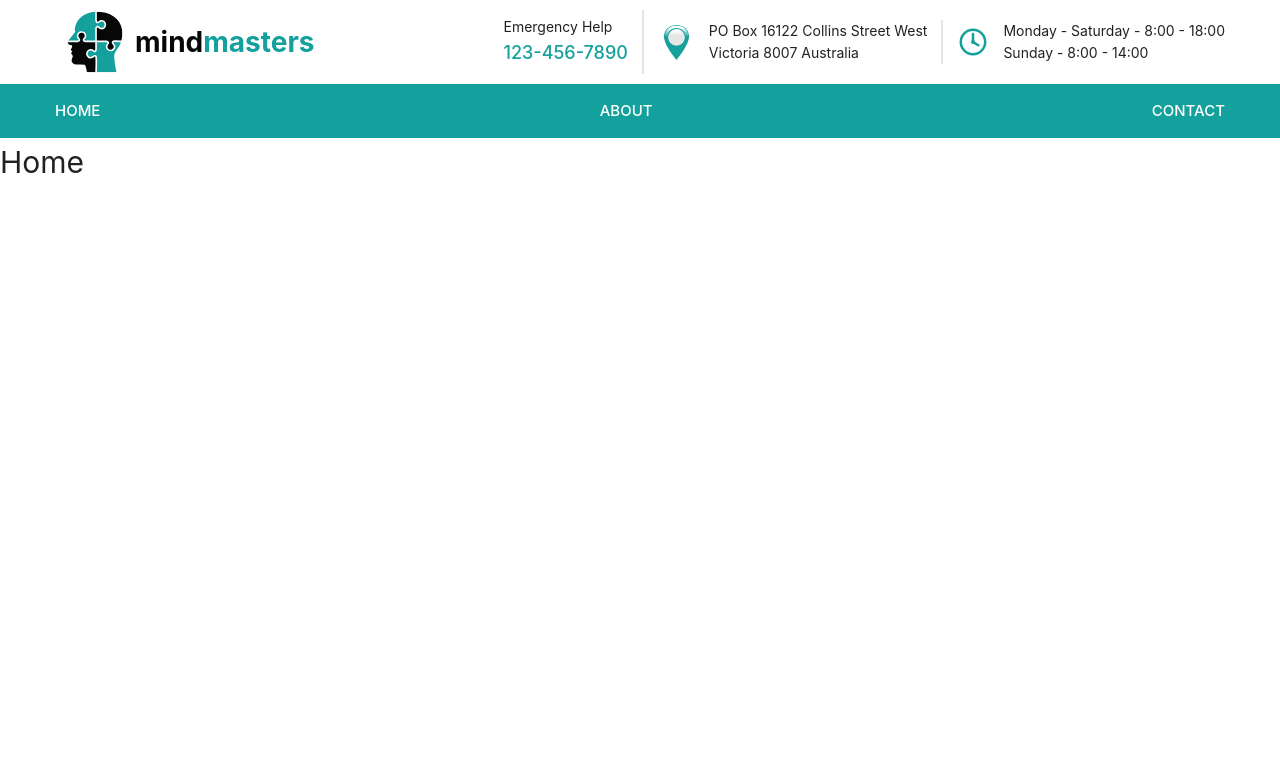
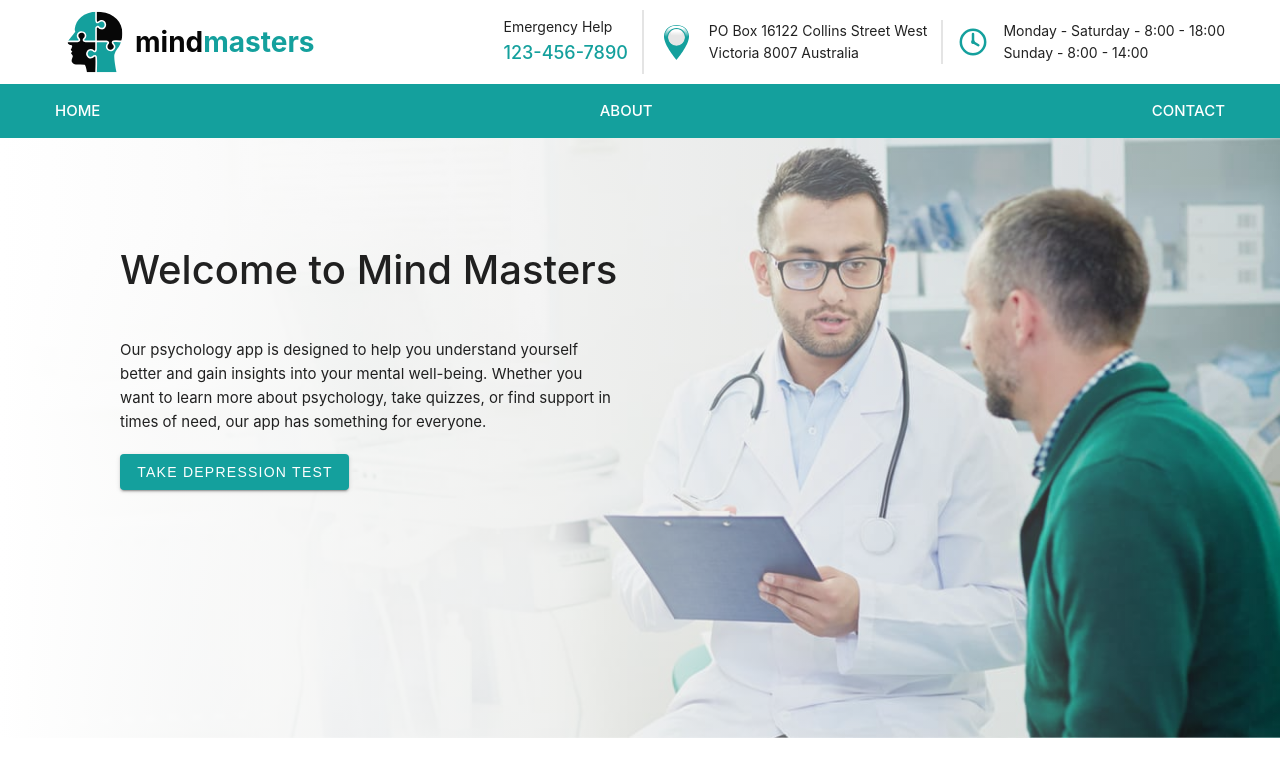
Before and after one commit to Feralwater/CogniLearn, a Vue app: page / in a window 1280 px wide. Shown: the top 776 px of the page. Built offline with nearby package versions, Linux system fonts and the light colour scheme.

Commit message:
add banner

```diff
--- a/src/main.ts
+++ b/src/main.ts
@@ -14,6 +14,15 @@ import * as directives from 'vuetify/directives'
 const vuetify = createVuetify({
   components,
   directives,
+  theme: {
+    themes: {
+      light: {
+        colors: {
+          primary: '#14A09D',
+        }
+      }
+    }
+  }
 })
 
 const app = createApp(App)
--- a/src/router/index.ts
+++ b/src/router/index.ts
@@ -1,5 +1,5 @@
 import { createRouter, createWebHistory } from 'vue-router'
-import HomeView from '../views/HomeView.vue'
+import HomeView from '../views/HomeView/HomeView.vue'
 
 const router = createRouter({
   history: createWebHistory(import.meta.env.BASE_URL),
--- a/src/views/HomeView.vue
+++ /dev/null
@@ -1,9 +0,0 @@
-<script setup lang="ts">
-
-</script>
-
-<template>
-  <main>
-    <h1>Home</h1>
-  </main>
-</template>
--- /dev/null
+++ b/src/views/HomeView/HomeView.css
@@ -0,0 +1,18 @@
+.home-banner {
+  display: flex;
+  flex-direction: column;
+  max-width: 500px;
+  margin: 100px 0 0 120px;
+  gap: 20px;
+}
+
+.home-heading {
+  font-size: 2.5rem;
+  font-weight: 500;
+  margin-bottom: 1rem;
+}
+
+.btn {
+  cursor: pointer;
+  width: fit-content;
+}
--- /dev/null
+++ b/src/views/HomeView/HomeView.vue
@@ -0,0 +1,48 @@
+<template>
+  <v-img
+    :src="banner"
+    gradient="to right, rgba(255, 255, 255, 1), rgba(0, 0, 0, 0.1)"
+    max-height="600px"
+    cover
+  >
+    <div class="home-banner">
+      <h1 class="home-heading">
+        Welcome to Mind Masters
+      </h1>
+      <p class="subheading mb-6">
+        Our psychology app is designed to help you understand yourself better and gain insights into your mental
+        well-being. Whether you want to learn more about psychology, take quizzes, or find support in times of need,
+        our app has something for everyone.
+      </p>
+      <v-btn
+        class="btn"
+        @click="navigateToDepressionTest"
+        color="primary"
+      >
+        Take Depression Test
+      </v-btn>
+    </div>
+  </v-img>
+</template>
+
+<script>
+import banner from "@/assets/banner.jpg";
+
+export default {
+  methods: {
+    navigateToDepressionTest() {
+      // Handle button click event
+      // Add your logic here
+    }
+  },
+  data() {
+    return {
+      banner
+    };
+  }
+};
+</script>
+
+<style>
+@import "./HomeView.css";
+</style>
```
Also changed, not shown: src/assets/banner.jpg (added).
